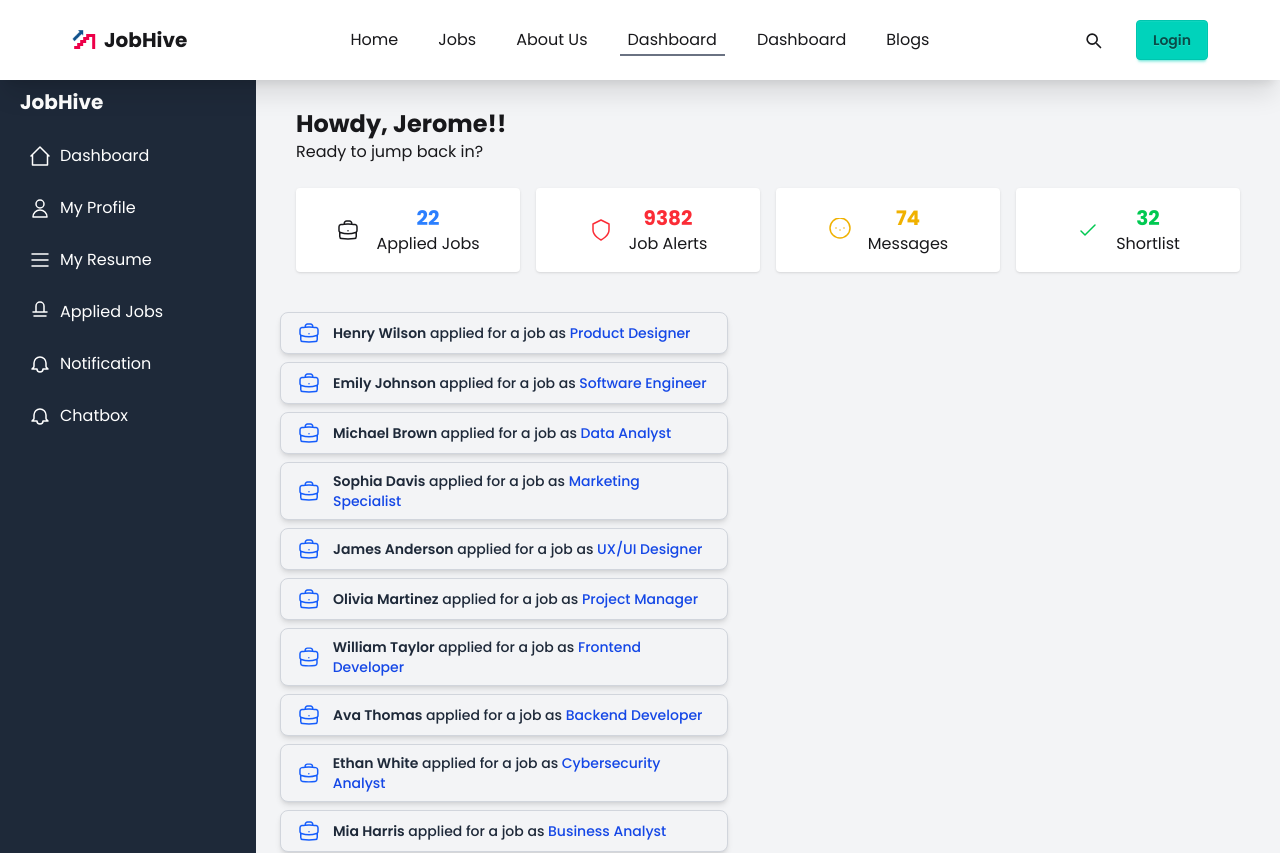
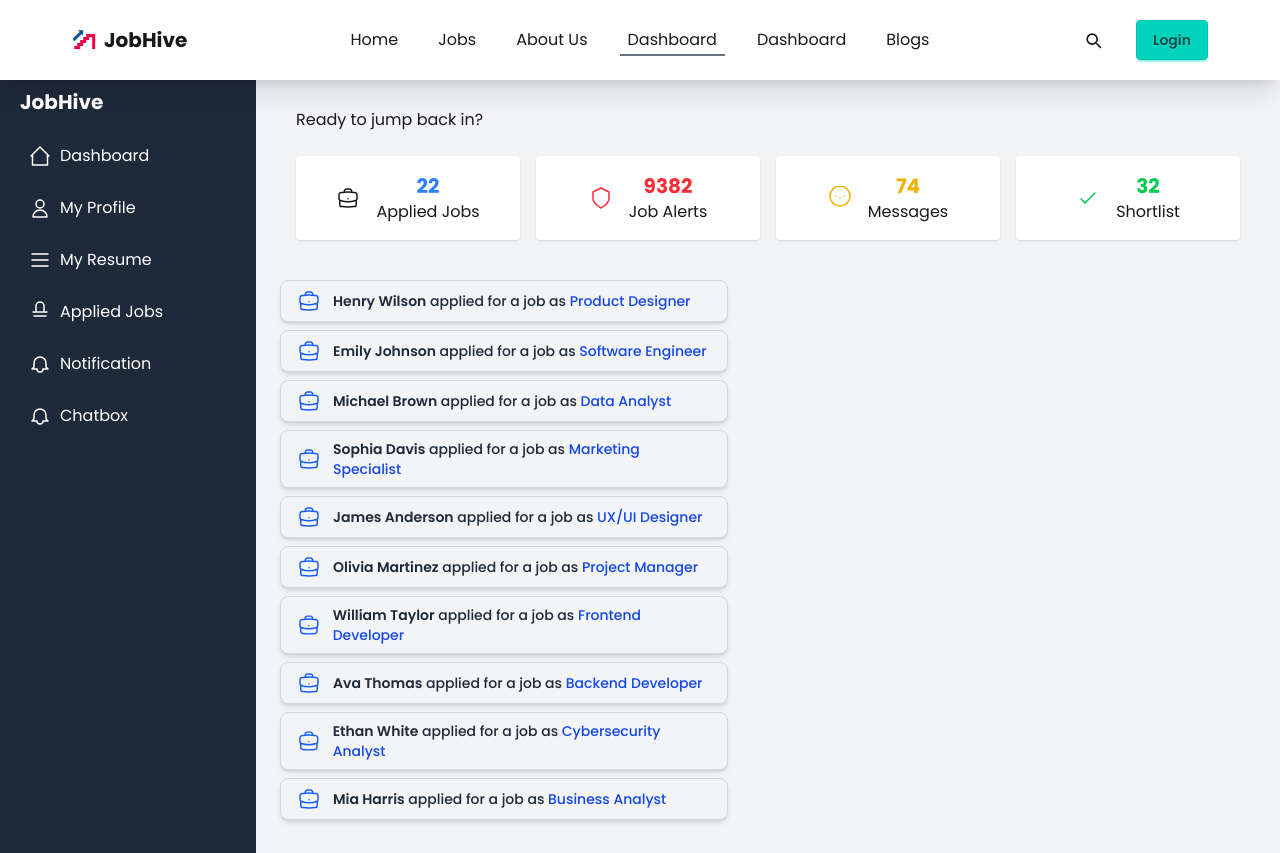
Before and after one commit to alaminislam34/Hiring-Agency-Communication-Platform, a Next.js app: page /dashboard in a window 1280 px wide. Shown: the top 853 px of the page. Built offline with nearby package versions, Linux system fonts and the light colour scheme; no server answers; the database is empty.

Commit message:
added some changes

```diff
--- a/src/app/dashboard/page.jsx
+++ b/src/app/dashboard/page.jsx
@@ -1,11 +1,15 @@
+import { useSession } from "next-auth/react";
 import Notifications from "./components/notifications";
 import DashboardLayout from "./DashboardLayout";
+import { useAppContext } from "@/Providers/AppProviders";
 
 export default function Dashboard() {
+  // const session = useSession();
+  // const { currentUser } = useAppContext();
   return (
     <DashboardLayout>
       <div className="p-4">
-        <h1 className="text-2xl font-bold">Howdy, Jerome!!</h1>
+        {/* <h1 className="text-2xl font-bold">Hey {currentUser?.name} !!</h1> */}
         <p>Ready to jump back in?</p>
 
         {/* Responsive Dashboard Cards */}
--- a/src/app/dashboard/profile/components/ProfileAddForm.jsx
+++ b/src/app/dashboard/profile/components/ProfileAddForm.jsx
@@ -5,9 +5,7 @@ import { useSession } from "next-auth/react";
 
 export default function Profile() {
   const session = useSession();
-  console.log(session);
   const { currentUser } = useAppContext();
-  console.log(currentUser);
   return (
     <div className="flex justify-center items-center h-screen">
       <div className="bg-white shadow-lg rounded-2xl md:w-4/5 lg:w-3/5">
```
